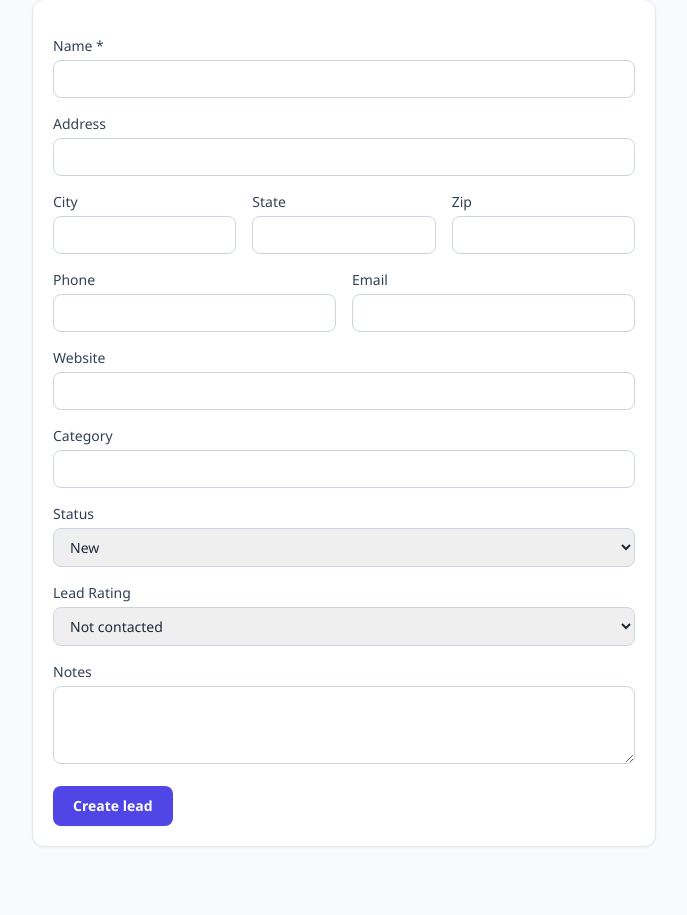
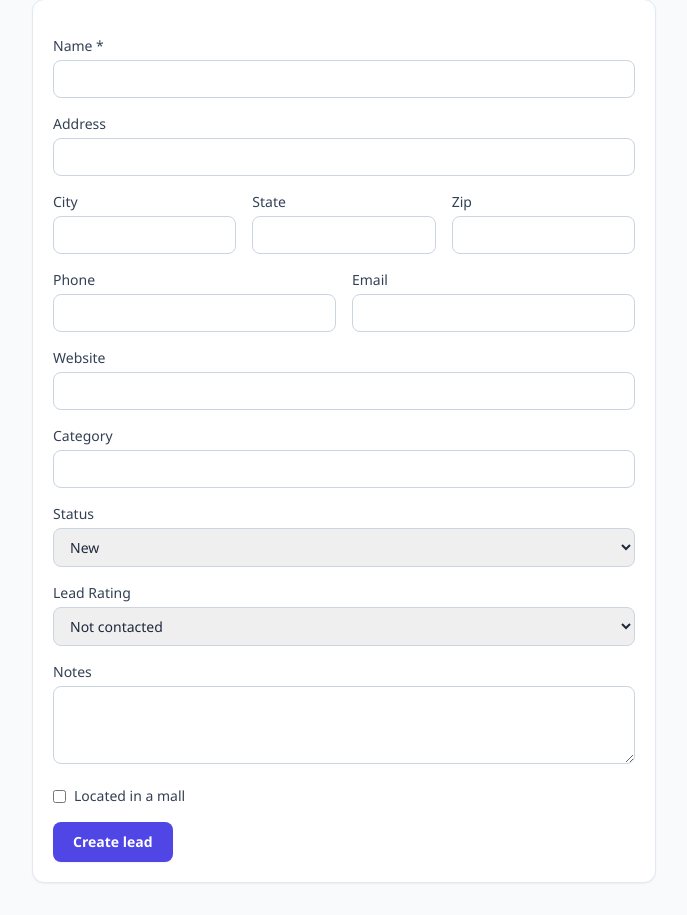
Before and after one commit to CharlesDomeracki/CRM, a Django app: page /new/ in a window 1280 px wide. Shown: the part 128-1043 px from the top of the page, without its empty margins (296-983 px from the left). Before the commit the page ends 975 px from the top, so only its background shows below. Run offline with Django 5.2, Linux system fonts and the light colour scheme; the visitor is signed in with stand-in values (Sample User, id 1); some libraries are stand-ins or nearby versions.

Commit message:
Add in_mall boolean field to Lead model with form, list, and filter support
- Adds BooleanField in_mall (default False) to Lead
- Migration 0006 applies the schema change
- Checkbox on create and detail forms; Yes/No column in list table
- Mall status filter dropdown in list view (In a mall / Not in a mall)

Co-Authored-By: Claude Sonnet 4.6 <noreply@anthropic.com>

```diff
--- a/leads/models.py
+++ b/leads/models.py
@@ -50,6 +50,8 @@ class Lead(models.Model):
     contact_date = models.DateField(null=True, blank=True)
     followup_date = models.DateField(null=True, blank=True)
 
+    in_mall = models.BooleanField(default=False)
+
     monday_hours = models.CharField(max_length=100, blank=True)
     tuesday_hours = models.CharField(max_length=100, blank=True)
     wednesday_hours = models.CharField(max_length=100, blank=True)
--- a/leads/views.py
+++ b/leads/views.py
@@ -62,6 +62,12 @@ def lead_list(request):
     elif has_phone == "no":
         leads = leads.filter(phone="")
 
+    in_mall = request.GET.get("in_mall", "").strip()
+    if in_mall == "yes":
+        leads = leads.filter(in_mall=True)
+    elif in_mall == "no":
+        leads = leads.filter(in_mall=False)
+
     sort = request.GET.get("sort", "").strip()
     if sort == "rating":
         leads = leads.order_by("star_count")
@@ -93,7 +99,7 @@ def lead_list(request):
     page_obj = paginator.get_page(page_number)
 
     detail_link_qs = urlencode(
-        [("q", query), ("sort", sort), ("page", page_obj.number), ("has_email", has_email), ("has_website", has_website), ("has_phone", has_phone)]
+        [("q", query), ("sort", sort), ("page", page_obj.number), ("has_email", has_email), ("has_website", has_website), ("has_phone", has_phone), ("in_mall", in_mall)]
         + [("status_filter", s) for s in statuses_selected]
         + [("state_filter", s) for s in states_selected]
         + [("city_filter", c) for c in cities_selected]
@@ -101,7 +107,7 @@ def lead_list(request):
         + [("rating", r) for r in ratings_selected]
     )
     filters_qs = urlencode(
-        [("q", query), ("has_email", has_email), ("has_website", has_website), ("has_phone", has_phone)]
+        [("q", query), ("has_email", has_email), ("has_website", has_website), ("has_phone", has_phone), ("in_mall", in_mall)]
         + [("status", s) for s in statuses_selected]
         + [("state", s) for s in states_selected]
         + [("city", c) for c in cities_selected]
@@ -109,7 +115,7 @@ def lead_list(request):
         + [("rating", r) for r in ratings_selected]
     )
     pagination_qs = urlencode(
-        [("q", query), ("sort", sort), ("has_email", has_email), ("has_website", has_website), ("has_phone", has_phone)]
+        [("q", query), ("sort", sort), ("has_email", has_email), ("has_website", has_website), ("has_phone", has_phone), ("in_mall", in_mall)]
         + [("status", s) for s in statuses_selected]
         + [("state", s) for s in states_selected]
         + [("city", c) for c in cities_selected]
@@ -136,6 +142,7 @@ def lead_list(request):
             "has_email": has_email,
             "has_website": has_website,
             "has_phone": has_phone,
+            "in_mall": in_mall,
             "states": [s for s in states if s],
             "cities_by_state": cities_by_state,
             "categories": [c for c in categories if c],
@@ -207,6 +214,7 @@ def lead_detail(request, pk):
         lead.friday_hours = request.POST.get("friday_hours", "").strip()
         lead.saturday_hours = request.POST.get("saturday_hours", "").strip()
         lead.sunday_hours = request.POST.get("sunday_hours", "").strip()
+        lead.in_mall = request.POST.get("in_mall") == "on"
         lead.facebook_link = request.POST.get("facebook_link", "").strip()
         lead.instagram_link = request.POST.get("instagram_link", "").strip()
         lead.twitter_link = request.POST.get("twitter_link", "").strip()
@@ -449,6 +457,7 @@ def lead_create(request):
                 status=request.POST.get("status", "new"),
                 conversion_rating=request.POST.get("conversion_rating", "not_contacted"),
                 notes=request.POST.get("notes", "").strip(),
+                in_mall=request.POST.get("in_mall") == "on",
             )
             return redirect("leads:detail", pk=lead.pk)
         return render(
--- a/templates/leads/_lead_list_results.html
+++ b/templates/leads/_lead_list_results.html
@@ -26,6 +26,7 @@
                 <th class="px-4 py-3">Email</th>
                 <th class="px-4 py-3">Website</th>
                 <th class="px-4 py-3">Category</th>
+                <th class="px-4 py-3">In Mall</th>
                 <th class="px-4 py-3">Status</th>
                 <th class="px-4 py-3">Rating</th>
                 <th class="px-4 py-3">Contact Date</th>
@@ -46,6 +47,7 @@
                 <td class="px-4 py-3 text-slate-600">{% if lead.email %}Yes{% else %}No{% endif %}</td>
                 <td class="px-4 py-3 text-slate-600">{% if lead.url %}Yes{% else %}No{% endif %}</td>
                 <td class="px-4 py-3 text-slate-600">{{ lead.primary_category_name }}</td>
+                <td class="px-4 py-3 text-slate-600">{% if lead.in_mall %}Yes{% else %}No{% endif %}</td>
                 <td class="px-4 py-3"><span class="badge {{ lead.status }}">{{ lead.get_status_display }}</span></td>
                 <td class="px-4 py-3"><span class="rating-text rating-{{ lead.conversion_rating }}">{{ lead.get_conversion_rating_display }}</span></td>
                 <td class="px-4 py-3 text-slate-600">{{ lead.contact_date|default:"" }}</td>
--- a/templates/leads/lead_detail.html
+++ b/templates/leads/lead_detail.html
@@ -131,6 +131,11 @@
                                 <option value="{{ value }}" {% if value == lead.conversion_rating %}selected{% endif %}>{{ label }}</option>
                             {% endfor %}
                         </select>
+                    </div>
+                    <div class="flex items-center gap-2 pt-6">
+                        <input type="checkbox" name="in_mall" id="in_mall" {% if lead.in_mall %}checked{% endif %}
+                               class="rounded border-slate-300 text-indigo-600 focus:ring-indigo-500">
+                        <label for="in_mall" class="text-sm font-medium text-slate-700">Located in a mall</label>
                     </div>
                 </div>
             </section>
--- a/templates/leads/lead_form.html
+++ b/templates/leads/lead_form.html
@@ -90,6 +90,11 @@
                 <label for="notes" class="block text-sm font-medium text-slate-700 mb-1">Notes</label>
                 <textarea name="notes" id="notes" rows="3" class="w-full rounded-lg border border-slate-300 px-3 py-2 text-sm focus:border-indigo-500 focus:ring-1 focus:ring-indigo-500">{{ form_data.notes }}</textarea>
             </div>
+            <div class="flex items-center gap-2">
+                <input type="checkbox" name="in_mall" id="in_mall" {% if form_data.in_mall %}checked{% endif %}
+                       class="rounded border-slate-300 text-indigo-600 focus:ring-indigo-500">
+                <label for="in_mall" class="text-sm font-medium text-slate-700">Located in a mall</label>
+            </div>
             <button type="submit" class="rounded-lg bg-indigo-600 px-5 py-2.5 text-sm font-semibold text-white shadow-sm hover:bg-indigo-700 transition">Create lead</button>
         </form>
     </div>
--- a/templates/leads/lead_list.html
+++ b/templates/leads/lead_list.html
@@ -134,6 +134,11 @@
                 <option value="yes" {% if has_phone == "yes" %}selected{% endif %}>Has phone on file</option>
                 <option value="no" {% if has_phone == "no" %}selected{% endif %}>Missing phone</option>
             </select>
+            <select name="in_mall" class="rounded-lg border border-slate-300 bg-white px-3 py-2 text-sm text-slate-700 hover:border-indigo-400 transition">
+                <option value="">Mall status</option>
+                <option value="yes" {% if in_mall == "yes" %}selected{% endif %}>In a mall</option>
+                <option value="no" {% if in_mall == "no" %}selected{% endif %}>Not in a mall</option>
+            </select>
             <div class="filter-dropdown" id="category-dropdown">
                 <button type="button" class="toggle min-w-[140px] text-left rounded-lg border border-slate-300 bg-white px-3 py-2 text-sm text-slate-700 hover:border-indigo-400 transition" id="category-toggle">
                     {% if categories_selected %}{{ categories_selected|length }} categor{{ categories_selected|length|pluralize:"y,ies" }} selected{% else %}All categories{% endif %}
```
Also changed, not shown: leads/migrations/0006_add_in_mall_to_lead.py (added).
